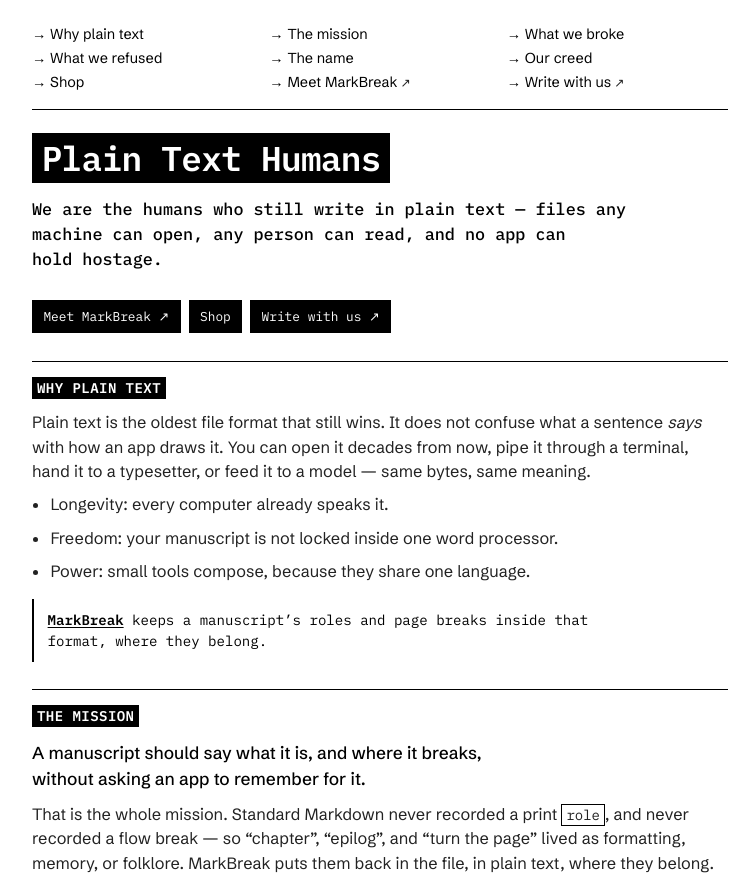
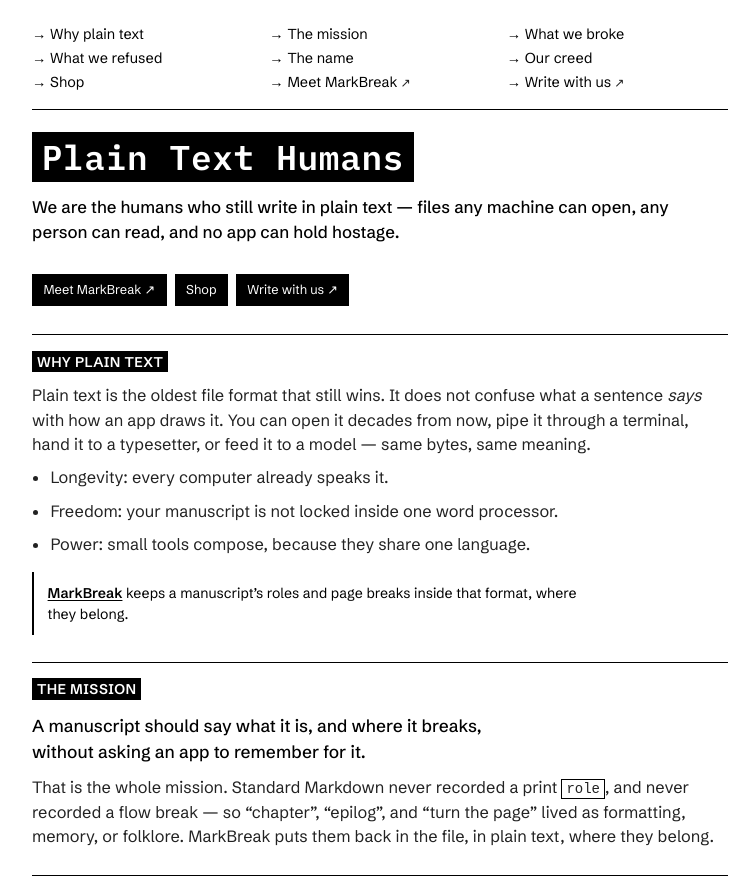
Before and after one commit to 13-Books/PTH, a plain HTML site: page index.html in a window 1280 px wide. Shown: the top 878 px of the page, without its empty margins (260-993 px from the left). Drawn offline with Linux system fonts and the light colour scheme.

Commit message:
Align Plain Text Humans type and footer with markbreak.com.
Schibsted for body and chrome, IBM Plex Mono wordmark with open tracking, white page field and matched footer size with the linked copyright line.

```diff
--- a/index.html
+++ b/index.html
@@ -7,10 +7,10 @@
   <meta name="description" content="Plain Text Humans: we still write in plain text — and MarkBreak manuscripts that say what they are and where they break." />
   <link rel="preconnect" href="https://fonts.googleapis.com" />
   <link rel="preconnect" href="https://fonts.gstatic.com" crossorigin />
-  <link href="https://fonts.googleapis.com/css2?family=IBM+Plex+Mono:wght@400;500;600&family=Schibsted+Grotesk:wght@400;500;600;700&display=swap" rel="stylesheet" />
+  <link href="https://fonts.googleapis.com/css2?family=IBM+Plex+Mono:wght@400;500;600&family=Schibsted+Grotesk:wght@400;500;600;700;800;900&display=swap" rel="stylesheet" />
   <style>
     :root {
-      --field: #fff;
+      --field: #fff; /* same as markbreak.com footer */
       --ink: #000;
       --muted: #222;
       --link: #000;
@@ -77,8 +77,8 @@
       font-family: "IBM Plex Mono", monospace;
       font-weight: 600;
       font-size: clamp(1.55rem, 4.2vw, 2.15rem);
-      letter-spacing: -0.02em;
-      line-height: 1.2;
+      letter-spacing: 0.02em;
+      line-height: 1.15;
       margin: 0 0 0.85rem;
       display: inline;
       background: #000;
@@ -91,7 +91,7 @@
     }
     .brand.is-fluo { color: #000; border: none; outline: none; }
     h1.lede {
-      font-family: "IBM Plex Mono", monospace;
+      font-family: "Schibsted Grotesk", system-ui, sans-serif;
       font-weight: 500;
       font-size: 1.05rem;
       color: var(--ink);
@@ -101,7 +101,7 @@
     }
 
     .note {
-      font-family: "IBM Plex Mono", monospace;
+      font-family: "Schibsted Grotesk", system-ui, sans-serif;
       font-size: 0.88rem;
       color: var(--ink);
       margin: 1rem 0 0;
@@ -121,7 +121,7 @@
       animation: in 0.5s ease 0.18s both;
     }
     .cta a {
-      font-family: "IBM Plex Mono", monospace;
+      font-family: "Schibsted Grotesk", system-ui, sans-serif;
       font-size: 0.8rem;
       color: #fff;
       background: #000;
@@ -146,7 +146,7 @@
     section:nth-of-type(6) { animation-delay: 0.4s; }
 
     section h2 {
-      font-family: "IBM Plex Mono", monospace;
+      font-family: "Schibsted Grotesk", system-ui, sans-serif;
       font-size: 0.88rem;
       font-weight: 600;
       letter-spacing: 0.03em;
@@ -187,7 +187,7 @@
       font-weight: 500;
     }
     code {
-      font-family: "IBM Plex Mono", monospace;
+      font-family: ui-monospace, "Cascadia Code", monospace;
       font-size: 0.86em;
       background: transparent;
       padding: 0.06em 0.28em;
@@ -204,8 +204,8 @@
       margin-top: 2rem;
       padding-top: 1rem;
       border-top: 1px solid var(--rule);
-      font-family: "IBM Plex Mono", monospace;
-      font-size: 0.75rem;
+      font-family: "Schibsted Grotesk", system-ui, sans-serif;
+      font-size: 0.875rem;
       color: var(--muted);
     }
     footer .copy { margin: 0; }
@@ -316,7 +316,7 @@
     </section>
 
     <footer>
-      <p class="copy">© 2026 Plain Text Humans</p>
+      <p class="copy">© 2026 <a href="https://plaintexthumans.com">Plain Text Humans</a></p>
     </footer>
   </main>
   <script>
```
Also changed, not shown: shop.html (+9 -9 lines), thanks.html (+7 -7 lines).
